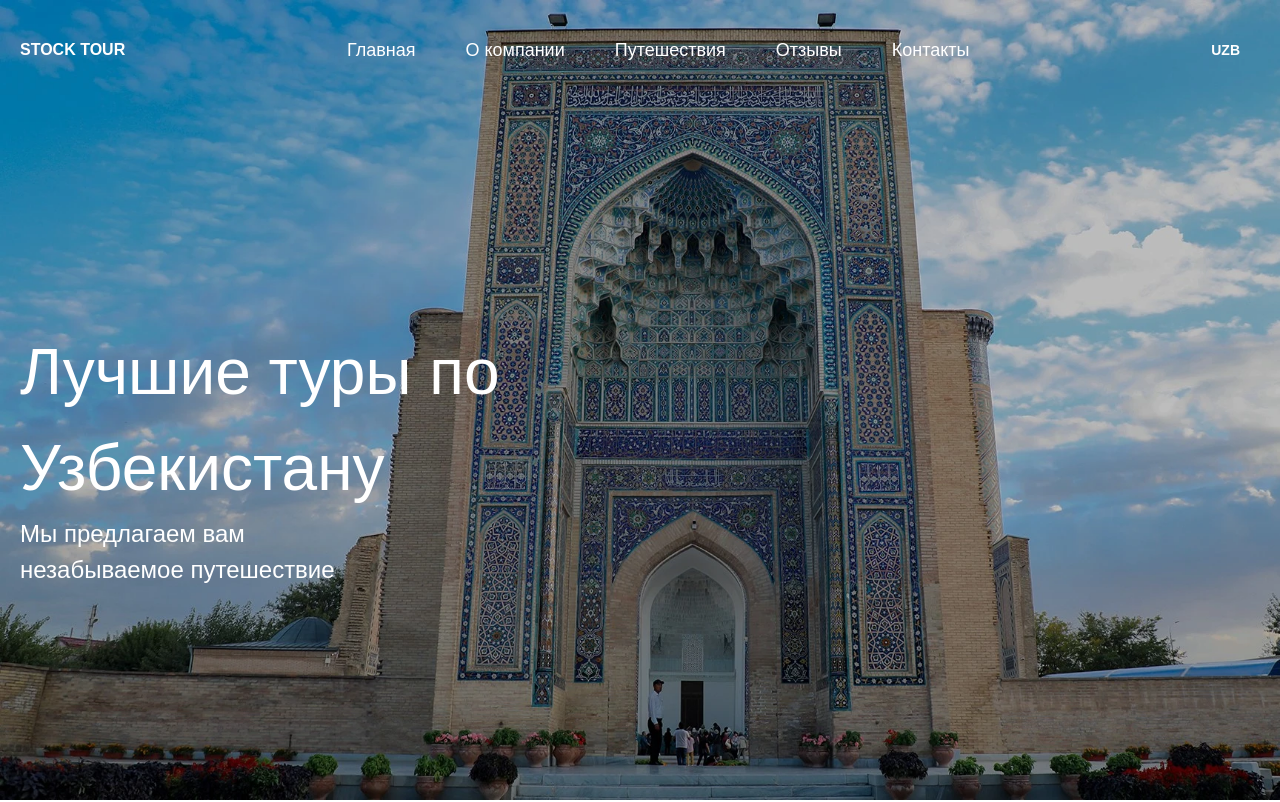
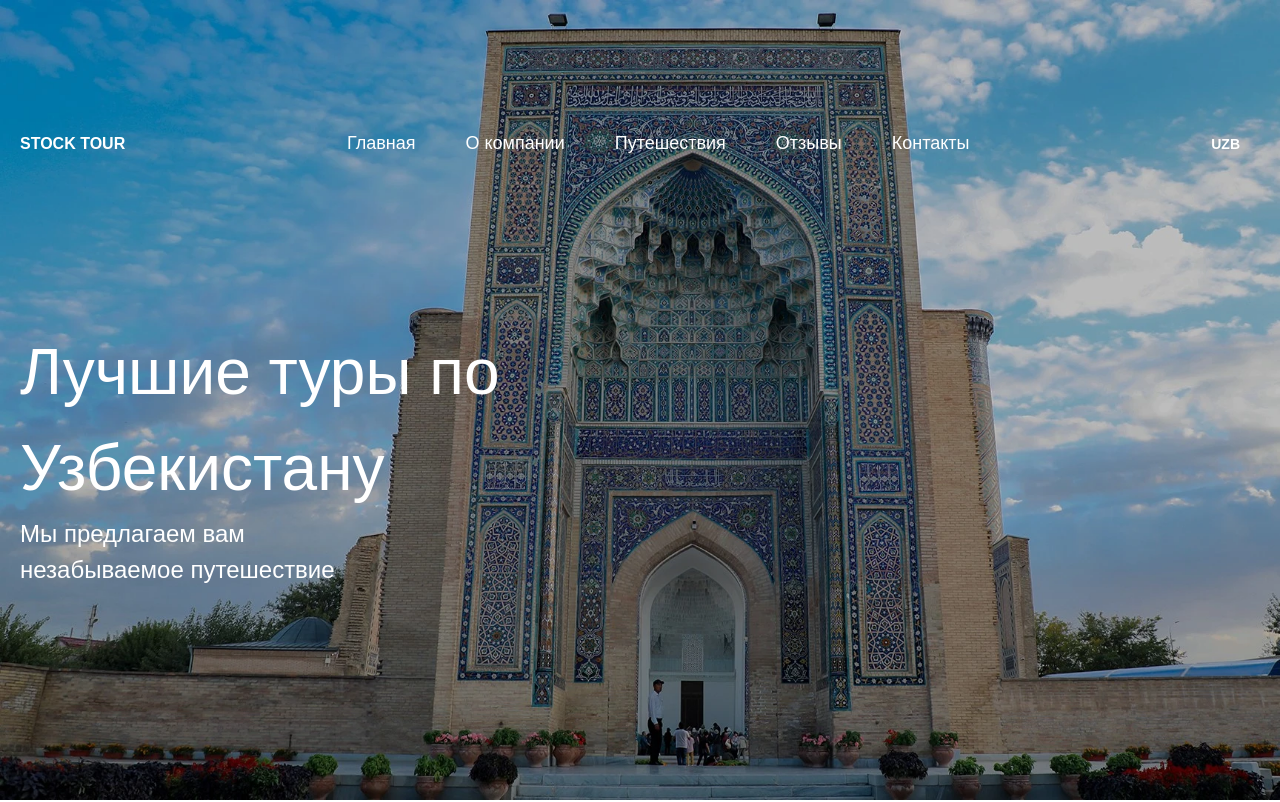
Before and after one commit to definem/STORK_TOUR, a React (Vite) app: page / in a window 1280 px wide. Shown: the top 802 px of the page. Built offline with nearby package versions, Linux system fonts and the light colour scheme.

Commit message:
added some updates

```diff
--- a/src/components/Navbar/index.jsx
+++ b/src/components/Navbar/index.jsx
@@ -9,11 +9,11 @@ const Navbar = () => {
           <div className="flex items-center justify-between pt-[30px]">
             <p className='text-white font-bold'>STOCK TOUR</p>
             <div className="flex items-center justify-between gap-[50px] text-[18px] text-white font-medium">
-              <p>Главная</p>
-              <p>О компании</p>
-              <p>Путешествия</p>
-              <p>Отзывы</p>
-              <p>Контакты</p>
+              <p className='hoverMe'>Главная</p>
+              <p className='hoverMe'>О компании</p>
+              <p className='hoverMe'>Путешествия</p>
+              <p className='hoverMe'>Отзывы</p>
+              <p className='hoverMe'>Контакты</p>
             </div>
             <SelectLang/>
           </div>
--- a/src/index.css
+++ b/src/index.css
@@ -28,3 +28,55 @@ body {
   margin: 0 auto;
   padding: 0 20px;
 }
+
+.hoverMe {
+  width: max-content;
+  /* font-size: 72px; */
+  position: relative;
+  cursor: pointer;
+  margin: 100px auto;
+}
+
+.hoverMe::after {
+  content: "";
+  position: absolute;
+  bottom: -5px;
+  height: 2px;
+  width: 100%;
+  left: 0;
+  background-color: aqua;
+  transition: 0.3s;
+  transition-timing-function: ease-in-out;
+  transform: scalex(0);
+}
+
+.hoverMe:hover:after {
+  transform: scalex(1.2);
+}
+
+/* ---------- */
+
+.hoverMee {
+  width: max-content;
+  /* font-size: 72px; */
+  position: relative;
+  cursor: pointer;
+  /* margin: 100px auto; */
+}
+
+.hoverMee::after {
+  content: "";
+  position: absolute;
+  bottom: -5px;
+  height: 2px;
+  width: 90%;
+  left: 0;
+  background-color: aqua;
+  transition: 0.3s;
+  transition-timing-function: ease-in-out;
+  transform: scalex(0);
+}
+
+.hoverMee:hover:after {
+  transform: scalex(1.2);
+}
--- a/src/pages/Contact/contact.jsx
+++ b/src/pages/Contact/contact.jsx
@@ -93,23 +93,23 @@ const Contact = () => {
           </ul>
           <ul>
             <li className="pb-[12px] text-[18px] font-semibold">Главная</li>
-            <li className="text-[18px] mt-[15px]">О компании</li>
-            <li className="text-[18px] mt-[15px]">Путешествия</li>
-            <li className="text-[18px] mt-[15px]">Отзывы</li>
-            <li className="text-[18px] mt-[15px]">Контакты</li>
+            <li className="text-[18px] mt-[15px] hoverMee hover:text-[#0154A7]">О компании</li>
+            <li className="text-[18px] mt-[15px] hoverMee hover:text-[#0154A7]">Путешествия</li>
+            <li className="text-[18px] mt-[15px] hoverMee hover:text-[#0154A7]">Отзывы</li>
+            <li className="text-[18px] mt-[15px] hoverMee hover:text-[#0154A7]">Контакты</li>
           </ul>
           <ul>
             <li className="pb-[12px] text-[18px] font-semibold">
               Контактные данные
             </li>
-            <div className="flex gap-[10px] mt-[15px]">
+            <div className="flex gap-[10px] mt-[15px] hoverMee hover:text-[#0154A7]">
               <img src={Location} alt="" />
               <span className="text-[18px] text-[#1E1E1E] font-semibold">
                 Адрес:
               </span>
               <p className="text-[18px]">Company adress</p>
             </div>
-            <div className="flex gap-[10px] mt-[15px]">
+            <div className="flex gap-[10px] mt-[15px] hoverMee hover:text-[#0154A7]">
               <img src={Headphone} alt="" />
               <span className="text-[18px] text-[#1E1E1E] font-semibold">
                 Телефон номер:
@@ -118,7 +118,7 @@ const Contact = () => {
                 +998 90 123 45 67
               </a>
             </div>
-            <div className="flex gap-[10px] mt-[15px]">
+            <div className="flex gap-[10px] mt-[15px] hoverMee hover:text-[#0154A7]">
               <img src={Mail} alt="" />
               <span className="text-[18px] text-[#1E1E1E] font-semibold">
                 Эл.почта:
@@ -131,10 +131,10 @@ const Contact = () => {
               Социальные сети
             </li>
             <div className="flex gap-[10px]">
-              <img src={Twitter} alt="" />
-              <img src={Facebook} alt="" />
-              <img src={YouTube} alt="" />
-              <img src={Instagram} alt="" />
+              <img src={Twitter} alt="" title="Twitter"/>
+              <img src={Facebook} alt="" title="Facebook"/>
+              <img src={YouTube} alt="" title="YouTube"/>
+              <img src={Instagram} alt="" title="Instagram"/>
             </div>
           </ul>
         </div>
```
